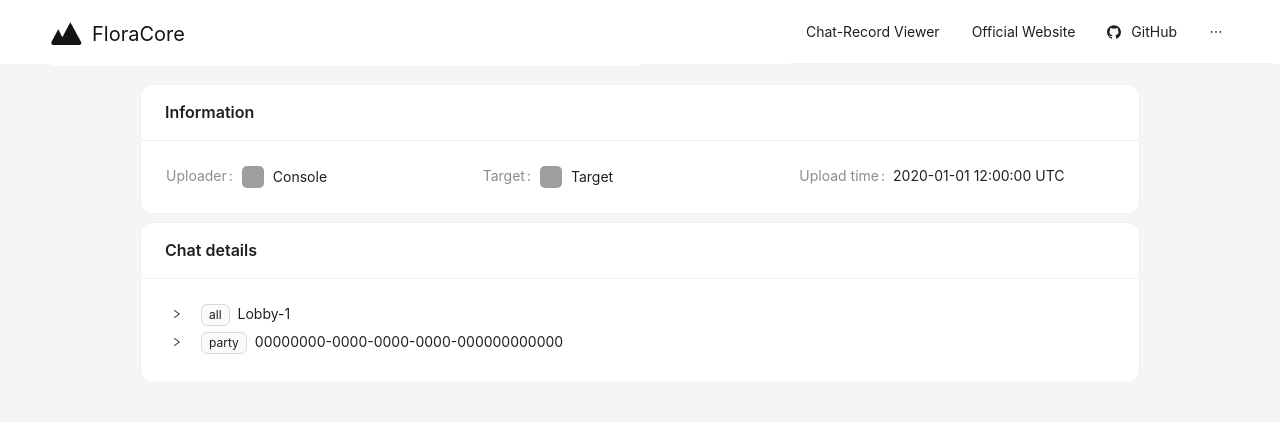
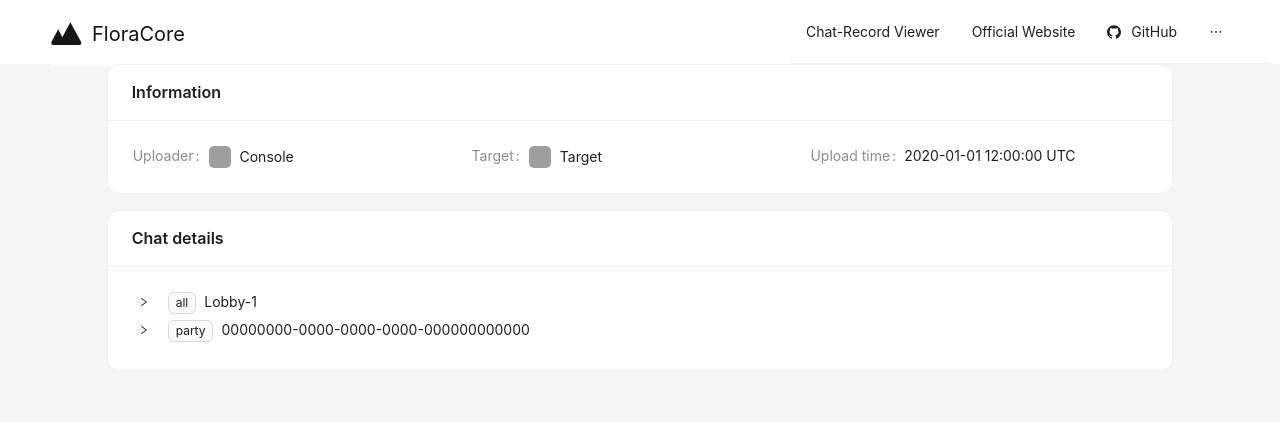
Before and after one commit to FloraCore/ChatWeb, a Next.js app: page /demo in a window 1280 px wide. Shown: the top 422 px of the page. Built offline with nearby package versions, Linux system fonts and the light colour scheme; grey boxes are pictures that could not be loaded.

Commit message:
fix: height overflow

```diff
--- a/components/table.tsx
+++ b/components/table.tsx
@@ -1,5 +1,5 @@
 import {ChatData} from "../data/chatData";
-import {Avatar, Card, CollapseProps, Descriptions, DescriptionsProps, Space, Tag, Tree} from "antd";
+import {Avatar, Card, Col, CollapseProps, Descriptions, DescriptionsProps, Row, Space, Tag, Tree} from "antd";
 import ChatListComponent from "./list";
 import type {DataNode} from 'antd/es/tree';
 import {DownOutlined} from "@ant-design/icons";
@@ -72,16 +72,13 @@ export default function ServerTableComponent({data, metadata}: ChatData) {
 
     return (
         <>
-            <Space direction={"vertical"} style={{
-                display: 'flex',
-                alignItems: 'center',
-                minHeight: '100vh',
-            }}>
-                <Card title={t("records.information")} style={{maxWidth: 1000}}>
+            <Row justify={"center"}>
+                <Col span={18} sm={24} md={20}>
+                    <Space size={'middle'} direction="vertical">
+                        <Card title={t("records.information")} style={{width: 'fit-content', maxWidth: '100%'}}>
                             <Descriptions items={descriptionItems}/>
                         </Card>
-
-                <Card title={t("records.details")} style={{width: 1000}}>
+                        <Card title={t("records.details")} bodyStyle={{wordBreak: 'break-all', width: '100%'}}>
                             <Tree
                                 showLine
                                 switcherIcon={<DownOutlined rev={undefined}></DownOutlined>}
@@ -92,6 +89,8 @@ export default function ServerTableComponent({data, metadata}: ChatData) {
                             />
                         </Card>
                     </Space>
+                </Col>
+            </Row>
         </>
     )
 }
--- a/pages/[cid].tsx
+++ b/pages/[cid].tsx
@@ -105,7 +105,7 @@ export default function IndexPage() {
     return (
         <>
             {contextHolder}
-            <div style={{position: "relative", top: 20}}>
+            <div>
                 {getComponent()}
             </div>
         </>
--- a/pages/_app.tsx
+++ b/pages/_app.tsx
@@ -1,9 +1,10 @@
-import { App, ConfigProvider, Layout, theme } from 'antd';
+import { App, Col, ConfigProvider, Grid, Layout, Row, theme } from 'antd';
 import '../reset.css';
 import {AppProps} from 'next/app';
 import HeaderComponent from '../components/header';
 import { useState } from 'react';
 import Head from "next/head";
+import Column from 'antd/es/table/Column';
 
 function Entry({Component, pageProps}: AppProps) {
     const [dark, setDark] = useState(false);
@@ -29,7 +30,11 @@ function Entry({Component, pageProps}: AppProps) {
                     <title>FloraCore | 聊天记录查看器</title>
                     <meta name="description" content="The Web Page of Chat-Record-Query for FloraCore by Next.js" />
                 </Head>
-                <Layout>
+                <Layout style={{
+                    display: 'flex',
+                    flexDirection: 'column',
+                    height: '100vh'
+                }}>
                     <Layout.Header style={{
                         background: dark ? '#141414' : colorBgContainer,
                         display: 'grid',
@@ -37,7 +42,9 @@ function Entry({Component, pageProps}: AppProps) {
                     }}>
                         <HeaderComponent setDark={setDark} dark={dark} colorBgContainer={colorBgContainer}></HeaderComponent>
                     </Layout.Header>
-                    <Layout.Content>
+                    <Layout.Content style={{
+                        flexGrow: 1
+                    }}>
                         <Component {...pageProps}/>
                     </Layout.Content>
                 </Layout>
--- a/reset.css
+++ b/reset.css
@@ -4,3 +4,7 @@ html, body {
     padding: 0;
     margin: 0;
 }
+#__next{
+    height: 100%;
+    width: 100%;
+}
```
Lines whose indentation alone changed are shown as unchanged.
